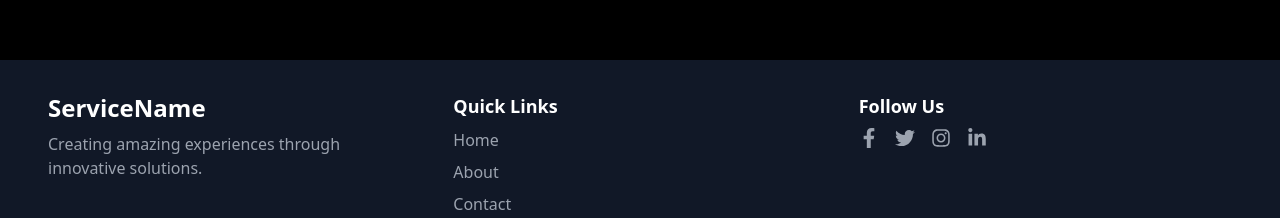
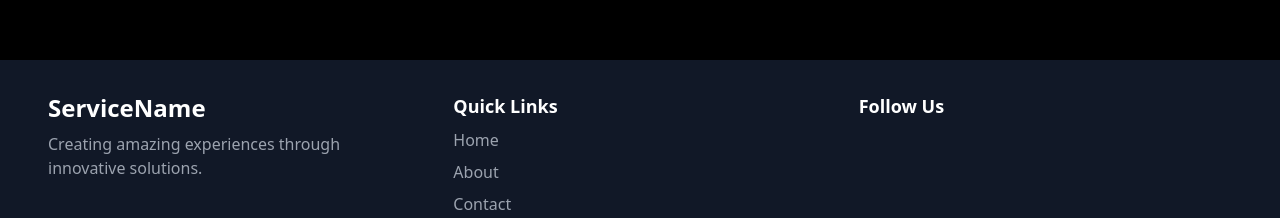
Before and after one commit to Redha4Dev/auth-test, a React (Vite) app in the folder frontend/: page /LandingPage in a window 1280 px wide. Shown: the part 2850-3068 px from the top of the page. Built offline with nearby package versions, Linux system fonts and the light colour scheme; a web font is replaced by a local one.

Commit message:
no icons

```diff
--- a/frontend/src/components/ui/Sections.tsx
+++ b/frontend/src/components/ui/Sections.tsx
@@ -121,18 +121,7 @@ export default function Sections() {
             <div>
               <h3 className="text-lg font-semibold">Follow Us</h3>
               <div className="flex space-x-4 mt-2">
-                <a href="#" className="text-gray-400 hover:text-white text-xl">
-                  <FaFacebookF />
-                </a>
-                <a href="#" className="text-gray-400 hover:text-white text-xl">
-                  <FaTwitter />
-                </a>
-                <a href="#" className="text-gray-400 hover:text-white text-xl">
-                  <FaInstagram />
-                </a>
-                <a href="#" className="text-gray-400 hover:text-white text-xl">
-                  <FaLinkedinIn />
-                </a>
+
               </div>
             </div>
           </div>
```
